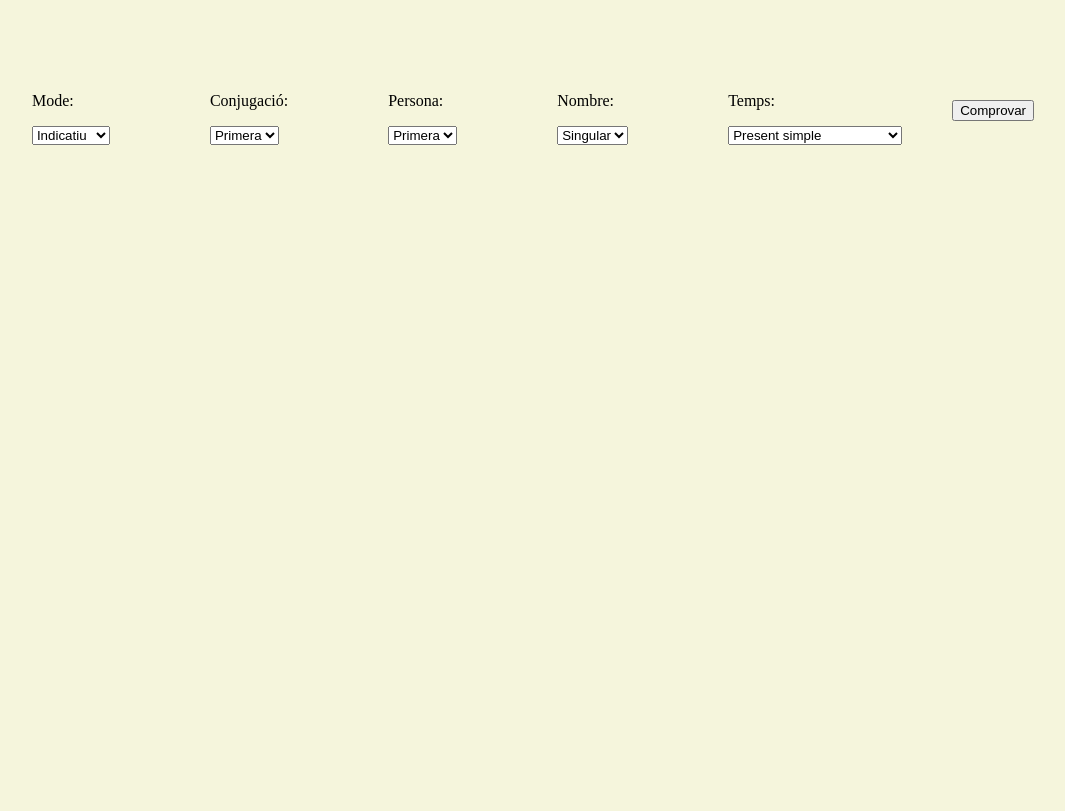
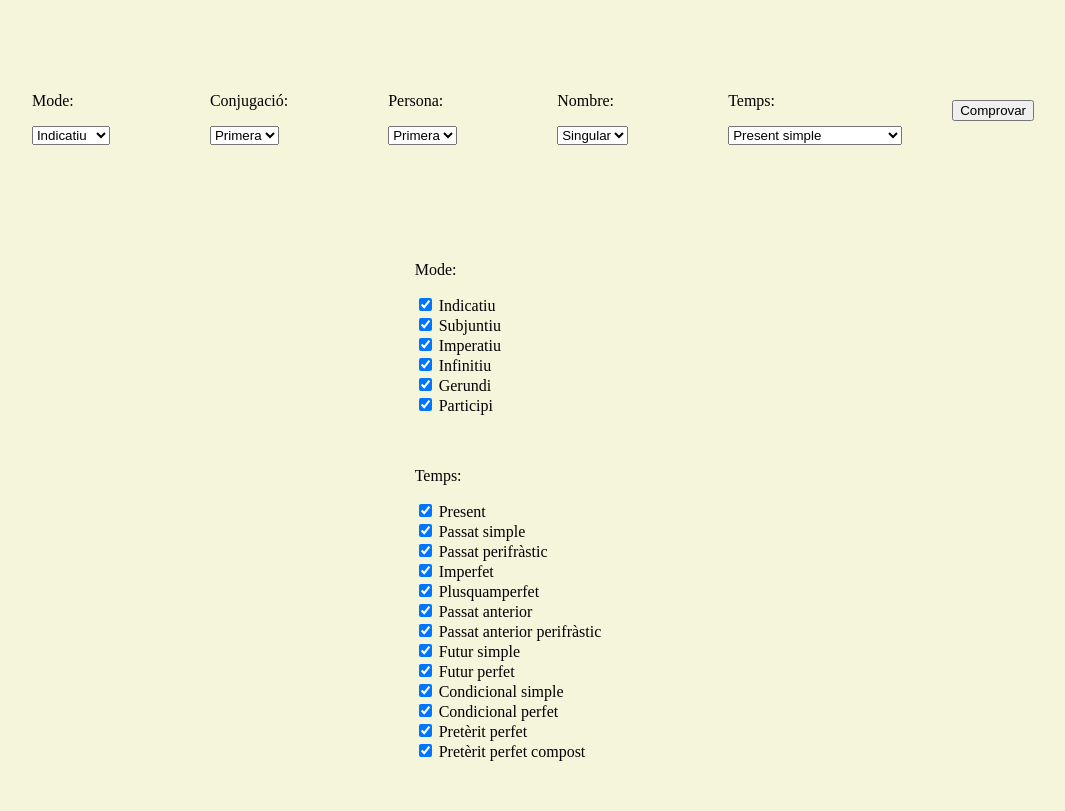
Before and after one commit to elnathval/verbs-valencia, a plain HTML site: page index.html in a window 1280 px wide. Shown: the part 422-1233 px from the top of the page, without its empty margins (132-1197 px from the left). Before the commit the page ends 800 px from the top, so only its background shows below. Drawn offline with Linux system fonts and the light colour scheme.

Commit message:
Versión final creo

```diff
--- a/index.html
+++ b/index.html
@@ -61,10 +61,76 @@
                     <option value="futur perfet">Futur perfet</option>
                     <option value="condicional simple">Condicional simple</option>
                     <option value="condicional perfet">Condicional perfet</option>
+                    <option value="pretèrit perfet">Pretèrit perfet</option>
+                    <option value="pretèrit perfet compost">Pretèrit perfet compost</option>
                 </select>
 
             </div>
             <button id="comprovar" onclick="comprovar()">Comprovar</button>
+            <div>
+                <p>Mode:</p>
+                <input type="checkbox" id="indicatiu" checked>
+                <label for="indicatiu">Indicatiu</label>
+                <br>
+                <input type="checkbox" id="subjuntiu" checked>
+                <label for="subjuntiu">Subjuntiu</label>
+                <br>
+                <input type="checkbox" id="imperatiu" checked>
+                <label for="imperatiu">Imperatiu</label>
+                <br>
+                <input type="checkbox" id="infinitiu" checked>
+                <label for="infinitiu">Infinitiu</label>
+                <br>
+                <input type="checkbox" id="gerundi" checked>
+                <label for="gerundi">Gerundi</label>
+                <br>
+                <input type="checkbox" id="participi" checked>
+                <label for="participi">Participi</label>
+                <br>
+                <br>
+                <br>
+
+                <p>Temps:</p>
+                <input type="checkbox" id="present" checked>
+                <label for="present">Present</label>
+                <br>
+                <input type="checkbox" id="passat simple" checked>
+                <label for="passatSimple">Passat simple</label>
+                <br>
+                <input type="checkbox" id="passat perifrastic" checked>
+                <label for="passatPerifrastic">Passat perifràstic</label>
+                <br>
+                <input type="checkbox" id="imperfet" checked>
+                <label for="imperfet">Imperfet</label>
+                <br>
+                <input type="checkbox" id="pretèrit plusquamperfet" checked>
+                <label for="plusquamperfet">Plusquamperfet</label>
+                <br>
+                <input type="checkbox" id="passat anterior" checked>
+                <label for="passatAnterior">Passat anterior</label>
+                <br>
+                <input type="checkbox" id="passat anterior perifrastic" checked>
+                <label for="passatAnteriorPerifrastic">Passat anterior perifràstic</label>
+                <br>
+                <input type="checkbox" id="futur" checked>
+                <label for="futur">Futur simple</label>
+                <br>
+                <input type="checkbox" id="futur perfet" checked>
+                <label for="futurPerfet">Futur perfet</label>
+                <br>
+                <input type="checkbox" id="condicional simple" checked>
+                <label for="condicionalSimple">Condicional simple</label>
+                <br>
+                <input type="checkbox" id="condicional perfet" checked>
+                <label for="condicionalPerfet">Condicional perfet</label>
+                <br>
+                <input type="checkbox" id="pretèrit perfet" checked>
+                <label for="pretèritPerfet">Pretèrit perfet</label>
+                <br>
+                <input type="checkbox" id="pretèrit perfet compost" checked>
+                <label for="pretèritPerfetCompost">Pretèrit perfet compost</label>
+            </div>
         </div>
+
     </body>
 </html>
--- a/script.js
+++ b/script.js
@@ -2,12 +2,31 @@ var text;
 var files = [];
 var filaActual = [];
 // Amb fetch si el tens en un servidor
+
+
+
+
+
+
+function randomWord() {
+    filaActual = files[Math.floor(Math.random() * files.length)];
+    if(document.getElementById(filaActual[2]).checked) {
+        if((filaActual[2] === "infinitiu" || filaActual[2] === "gerundi") || document.getElementById(filaActual[3]).checked) {
+        document.getElementById("paraula").textContent = filaActual[7];
+        } else {
+            randomWord();
+        }
+    } else {
+        randomWord();
+    }
+}
+
 const res = fetch('verbs_valencians_pau_valencia.csv').then(response => response.text()).then(data => {
   //console.log(data);
   text = data;
   files = text.split("\n").slice(1).map(line => line.split(","));
   filaActual = files[Math.floor(Math.random() * files.length)];
-    document.getElementById("paraula").textContent = filaActual[7];
+  document.getElementById("paraula").textContent = filaActual[7];
 });
 
 
@@ -21,7 +40,7 @@ function comprovar() {
     console.log(temps, conjugacio, persona, nombre, mode);
     console.log(filaActual[3], filaActual[1], filaActual[4], filaActual[5], filaActual[2]);
 
-    if(mode === "infinitiu" && mode == "gerundi") {
+    if(filaActual[2] === "infinitiu" || filaActual[2] === "gerundi") {
         if(mode === filaActual[2] && conjugacio === filaActual[1]){
             document.getElementById("resposta").textContent = "Correcte!";
         }
@@ -30,7 +49,7 @@ function comprovar() {
             return;
         }
     }
-    else if(mode === "participi") {
+    else if(filaActual[2] === "participi") {
         if(mode === filaActual[2] && conjugacio === filaActual[1] && nombre  === filaActual[5]){
             document.getElementById("resposta").textContent = "Correcte!";
         }
@@ -39,7 +58,7 @@ function comprovar() {
             return;
         }
     }
-    else if(mode === "imperatiu") {
+    else if(filaActual[2] === "imperatiu") {
         if(mode === filaActual[2] && conjugacio === filaActual[1] && persona === filaActual[4] && nombre === filaActual[5]){
             document.getElementById("resposta").textContent = "Correcte!";
         }
@@ -58,6 +77,5 @@ function comprovar() {
         }
     }
 
-    filaActual = files[Math.floor(Math.random() * files.length)];
-    document.getElementById("paraula").textContent = filaActual[7];
+    randomWord();
 }
```
